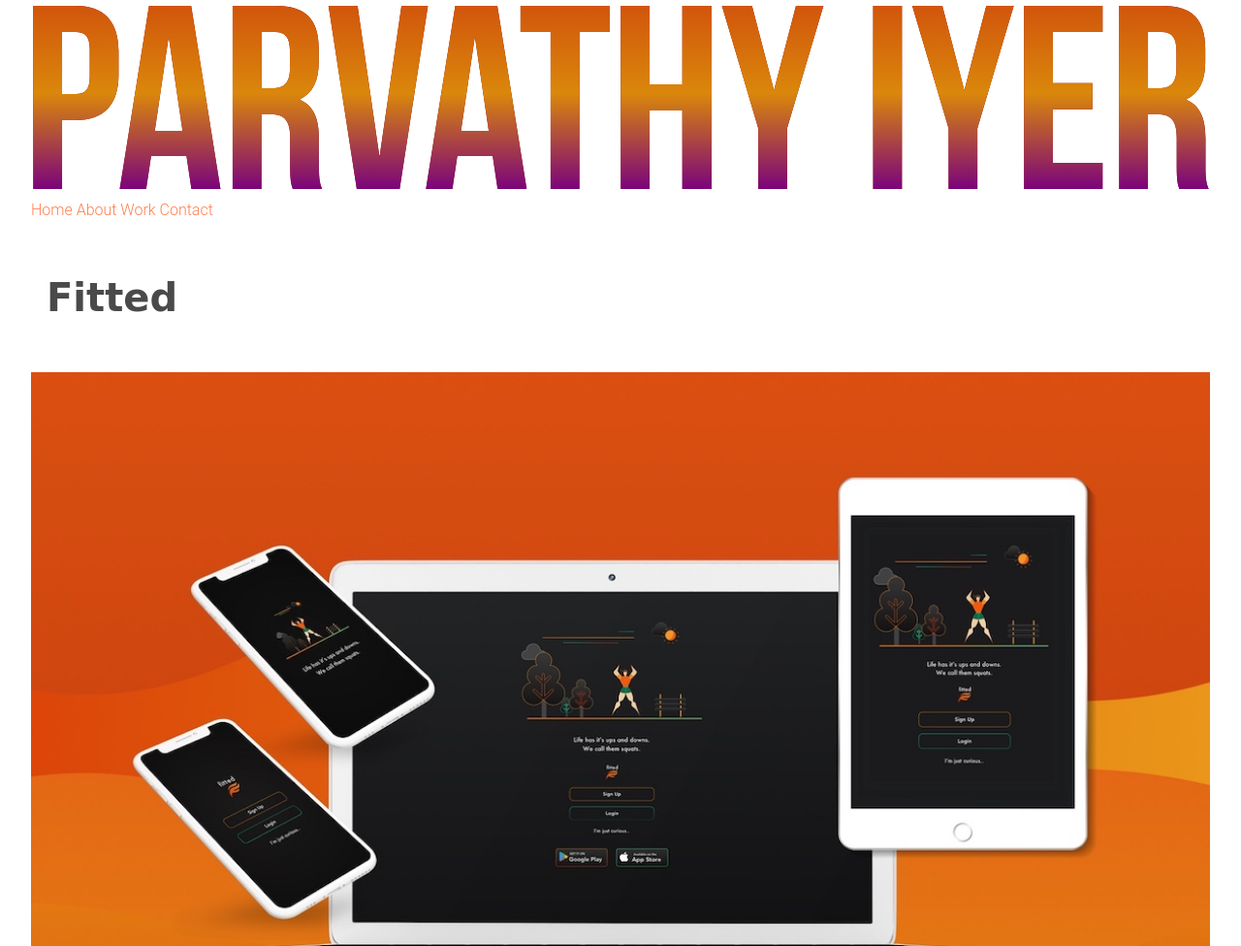
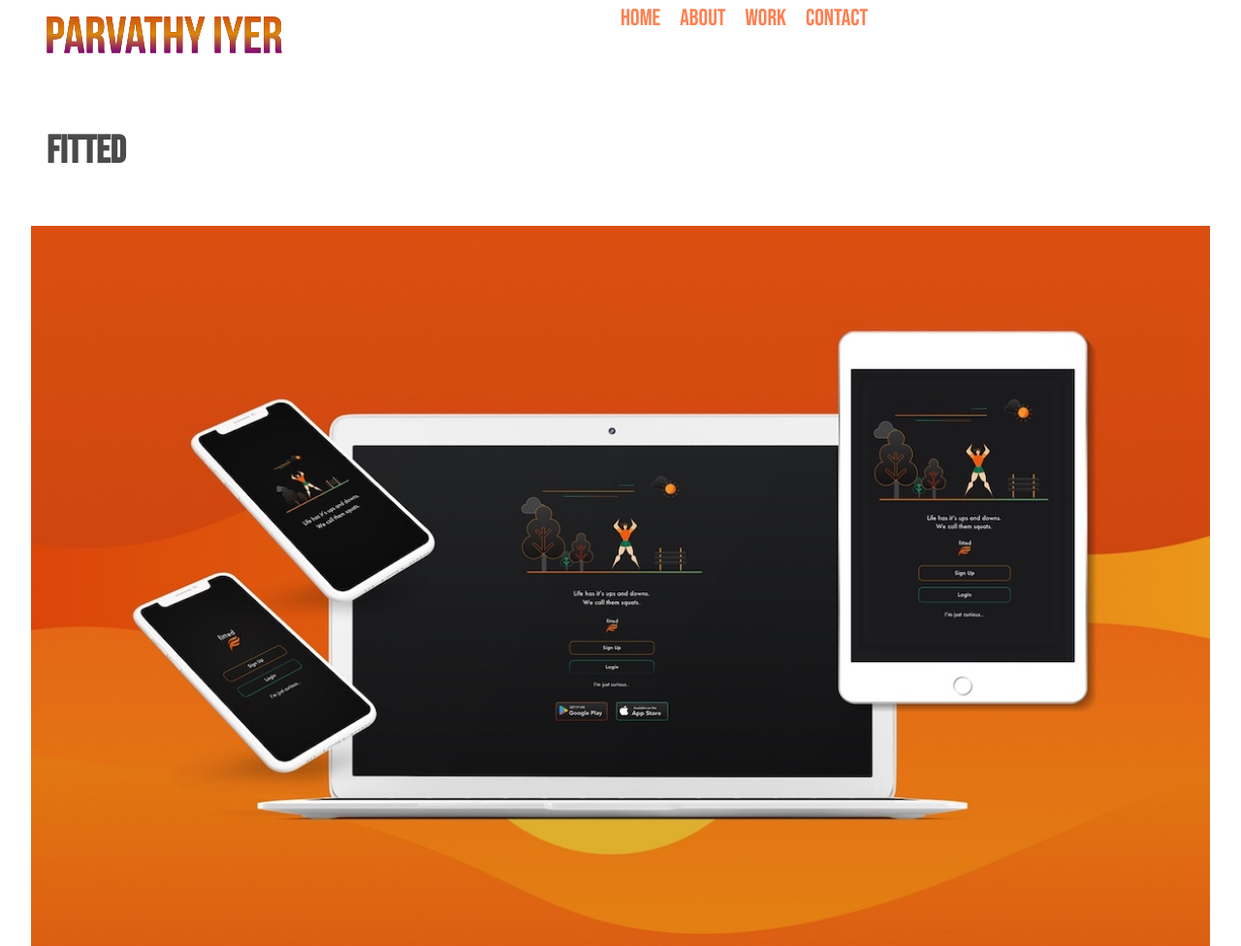
Before and after one commit to parvathyv/portfolio-website, a plain HTML site: page fitted.html in a window 1280 px wide. Shown: the top 976 px of the page at 97% size. Drawn offline with nearby package versions, Linux system fonts and the light colour scheme.

Commit message:
Changed work page to reflect css changes

```diff
--- a/fitted.html
+++ b/fitted.html
@@ -2,26 +2,33 @@
 <!DOCTYPE html>
 <html lang="en" dir="ltr">
 
+
     <head>
         <meta charset="utf-8">
+        <meta name="viewport" content="width=device-width, initial-scale=1">
         <title>Parvathy Iyer UX/UI Designer</title>
         <link rel="stylesheet" type="text/css" href="https://cdnjs.cloudflare.com/ajax/libs/normalize/8.0.0/normalize.min.css">
         <link rel="stylesheet" type="text/css" href="css/style.css">
-        <link rel="shortcut icon" type="image/x-icon" href="myicon.ico" />
-        <!--<link rel="icon" type="image/png" href="favicon.png">-->
+        <link rel="shortcut icon" type="image/x-icon" href="myicon.ico"/>
+        <link href="https://fonts.googleapis.com/css2?family=Bebas+Neue&family=Roboto:wght@300;700&display=swap" rel="stylesheet">
+        <!--<link rel="icon" type="image/png" href="./favicon.png">-->
     </head>
 
     <body>
 <!--Header-->
-        <header>
-            <div>
-                <img src="img/logo.svg" alt="Parvathy Iyer" >
-                <nav>
-                    <a href="index.html">Home</a>
-                    <a href="about.html">About</a>
-                    <a href="fitted.html">Work</a>
-                    <a href="#contact">Contact</a>
-                </nav>
+       <header>
+            <div class="Navbar">
+                <div class="column">
+                    <img class = "logo" src="img/logo.svg" alt="Parvathy Iyer" >
+                </div>
+                <div class="column">
+                    <nav>
+                        <a href="index.html" class="menu">Home</a>
+                        <a href="about.html" class="menu" >About</a>
+                        <a href="fitted.html" class="menu" >Work</a>
+                        <a href="#contact" class="menu">Contact</a>
+                    </nav>
+                </div>
             </div>
         </header>
 <!--End Header-->
@@ -40,7 +47,7 @@
 
                             <p>Created for Careerfoundry’s UI for UX Designers course, Fitted is an app that is designed to guide users through an easy, fun and interactive journey to reach their fitness goals, whatever they may be.
                               Role: UX/UI Designer
-                            <a href="https://www.behance.net/gallery/97584707/Fitted">Learn More</a>
+                            <a href="https://www.behance.net/gallery/97584707/Fitted" class="button" target="_blank">Learn More</a>
                             </p>
                         </div>
                     </div>
@@ -55,7 +62,7 @@
         <footer>
             <div id="contact">
               <h2>Get in Touch</h2>
-              <p> Please call me at <a href="tel:12037273926">203 727 3926</a>  to discuss how I can help you.  Prefer sending an email ?  <a href="mailto:parvathyv@gmail.com">Email</a></p>
+              <p> Please call me at <a href="tel:12037273926">203 727 3926</a>  to discuss how I can help you.  Prefer sending an email ?  <a href="mailto:parvathyv@gmail.com" class="button contact">Email</a>
         <!--- Social media -->
               <div>
                 <p>Git</p>
```
Also changed, not shown: about.html (+1 -1 lines).
